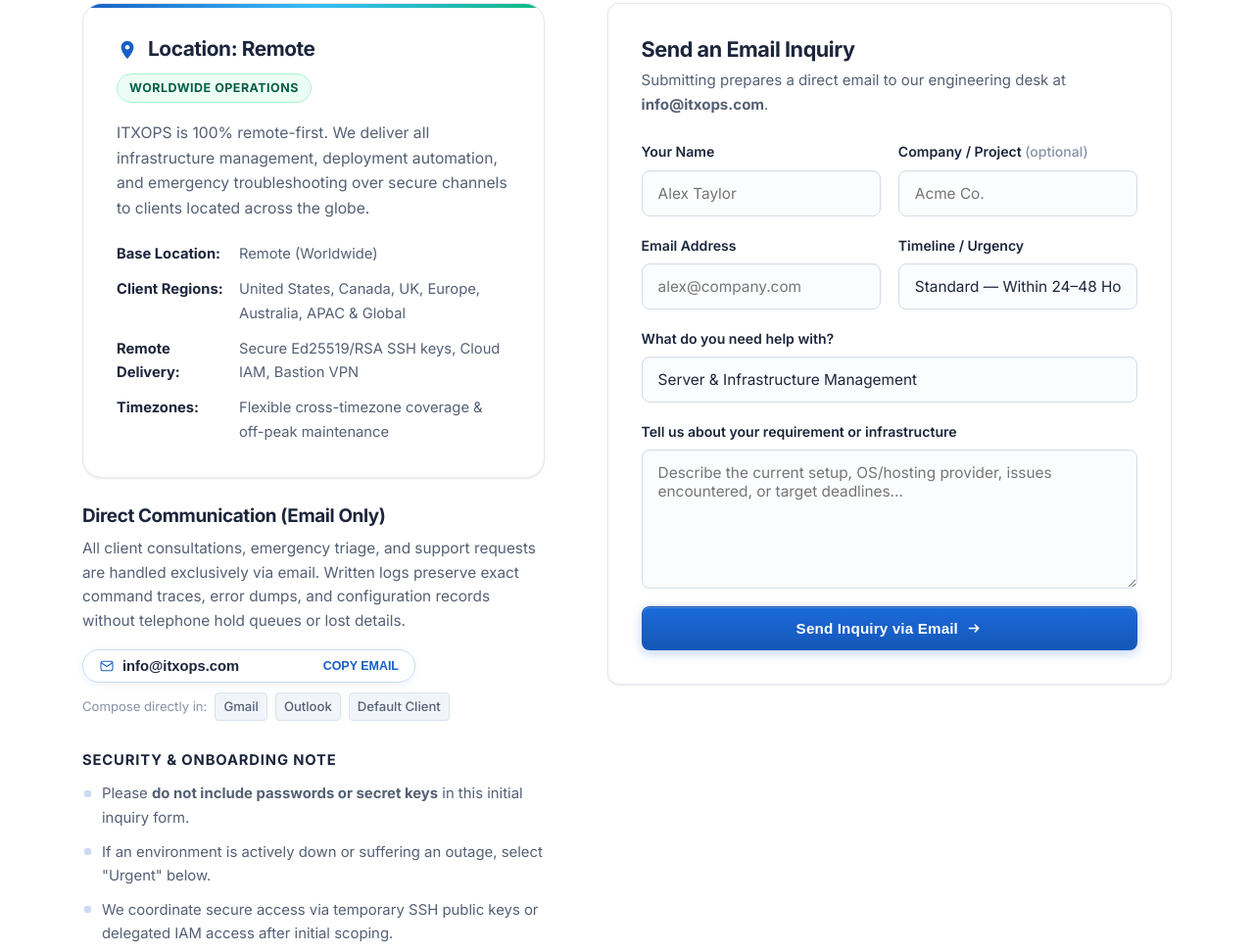
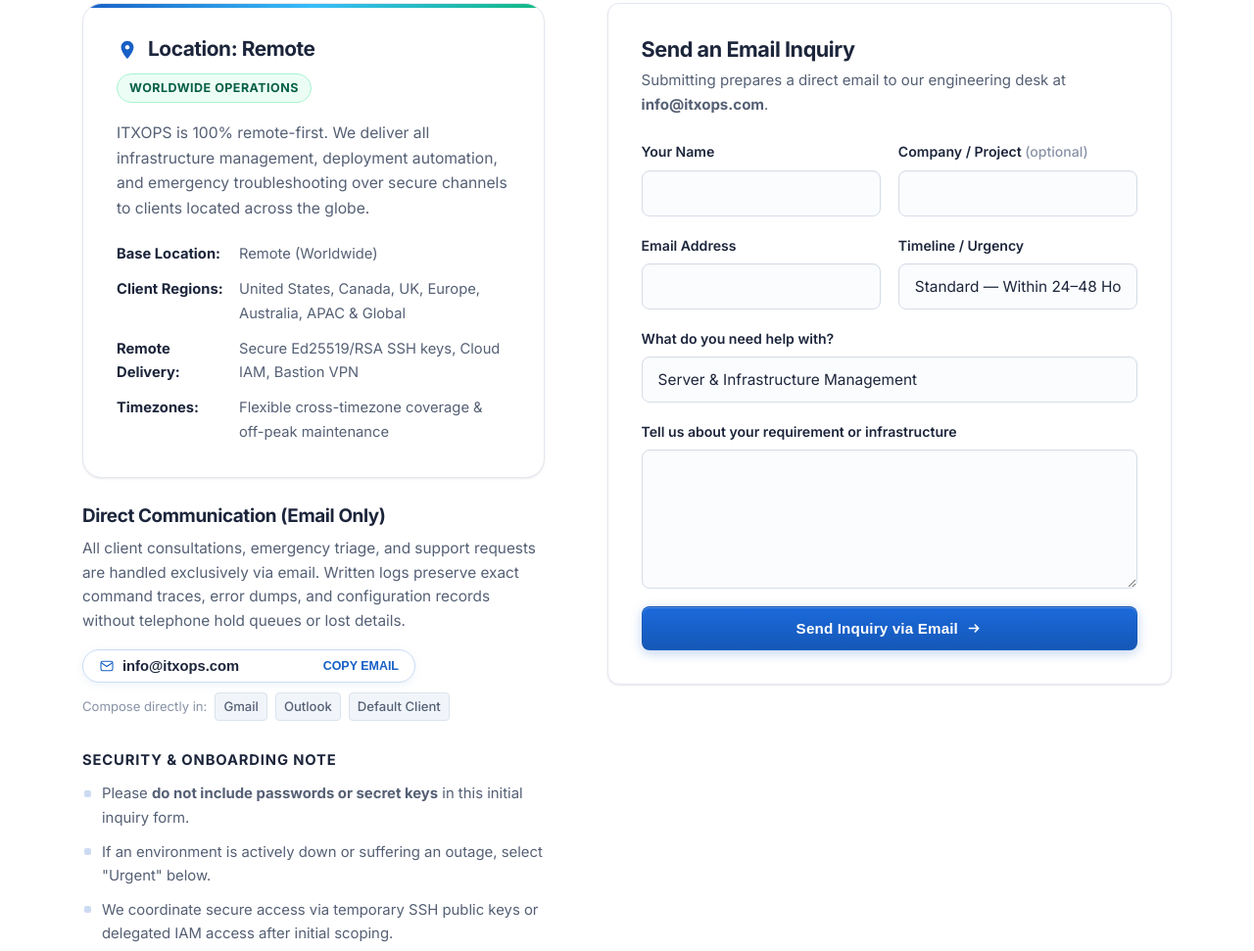
Before and after one commit to itxops/itxops, a plain HTML site: page contact.html in a window 1280 px wide. Shown: the part 765-1736 px from the top of the page at 98% size. Drawn offline with Linux system fonts and the light colour scheme.

Commit message:
Remove example placeholder data from contact forms

```diff
--- a/contact.html
+++ b/contact.html
@@ -221,17 +221,17 @@
           <div class="form__row">
             <div class="field">
               <label class="field__label" for="name">Your Name</label>
-              <input class="field__input" type="text" id="name" name="name" autocomplete="name" placeholder="Alex Taylor" required>
+              <input class="field__input" type="text" id="name" name="name" autocomplete="name" required>
             </div>
             <div class="field">
               <label class="field__label" for="company">Company / Project <span class="field__opt">(optional)</span></label>
-              <input class="field__input" type="text" id="company" name="company" autocomplete="organization" placeholder="Acme Co.">
+              <input class="field__input" type="text" id="company" name="company" autocomplete="organization">
             </div>
           </div>
           <div class="form__row">
             <div class="field">
               <label class="field__label" for="email">Email Address</label>
-              <input class="field__input" type="email" id="email" name="email" autocomplete="email" placeholder="alex@company.com" required>
+              <input class="field__input" type="email" id="email" name="email" autocomplete="email" required>
             </div>
             <div class="field">
               <label class="field__label" for="urgency">Timeline / Urgency</label>
@@ -256,7 +256,7 @@
           </div>
           <div class="field">
             <label class="field__label" for="message">Tell us about your requirement or infrastructure</label>
-            <textarea class="field__input field__input--area" id="message" name="message" rows="6" placeholder="Describe the current setup, OS/hosting provider, issues encountered, or target deadlines..." required></textarea>
+            <textarea class="field__input field__input--area" id="message" name="message" rows="6" required></textarea>
           </div>
           <button class="btn btn--primary btn--block" type="submit">
             Send Inquiry via Email
```
Also changed, not shown: index.html (+4 -4 lines).
